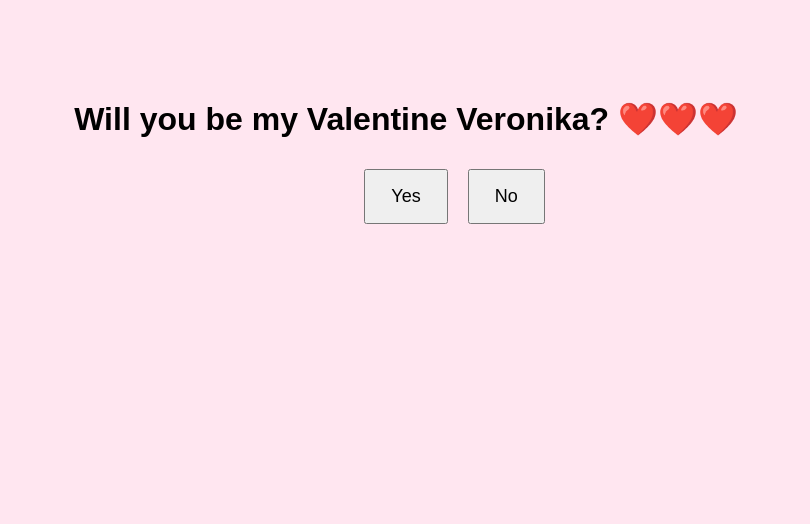
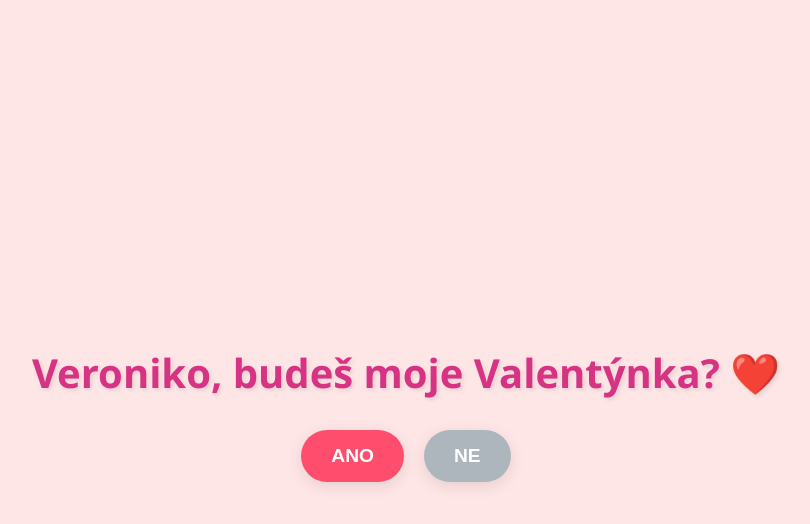
Before and after one commit to vr7n7jcc49-sys/My-ai-valentine-, a plain HTML site: page index.html in a window 1280 px wide. Shown: the whole page, without its empty margins (234-1044 px from the left). Drawn offline with Linux system fonts and the light colour scheme.

Commit message:
Update index.html

```diff
--- a/index.html
+++ b/index.html
@@ -1,45 +1,119 @@
 <!DOCTYPE html>
-<html>
+<html lang="cs">
 <head>
     <meta charset="UTF-8">
-<title>Valentine ❤️</title>
+    <meta name="viewport" content="width=device-width, initial-scale=1.0">
+    <title>Pro Veroniku ❤️</title>
     <style>
         body {
-  font-family: Arial;
+            display: flex;
+            flex-direction: column;
+            align-items: center;
+            justify-content: center;
+            height: 100vh;
+            margin: 0;
+            background-color: #ffe6e6; /* Světle růžové pozadí */
+            font-family: 'Segoe UI', Tahoma, Geneva, Verdana, sans-serif;
+            overflow: hidden;
             text-align: center;
-  margin-top: 100px;
-  background: #ffe6f0;
         }
+
+        h1 {
+            color: #d63384;
+            font-size: 2.5rem;
+            text-shadow: 2px 2px 4px rgba(0,0,0,0.1);
+            margin-bottom: 30px;
+        }
+
+        .buttons {
+            display: flex;
+            gap: 20px;
+            position: relative;
+        }
+
         button {
-  padding: 15px 25px;
-  font-size: 18px;
-  margin: 10px;
+            padding: 15px 30px;
+            font-size: 1.2rem;
+            font-weight: bold;
+            border: none;
+            border-radius: 50px;
             cursor: pointer;
+            transition: transform 0.2s, box-shadow 0.2s;
+            box-shadow: 0 4px 15px rgba(0,0,0,0.1);
         }
-#no {
+
+        #yesBtn {
+            background-color: #ff4d6d;
+            color: white;
+        }
+
+        #yesBtn:hover {
+            transform: scale(1.1);
+            background-color: #ff758f;
+        }
+
+        #noBtn {
+            background-color: #adb5bd;
+            color: white;
+            position: relative;
+        }
+
+        .heart {
             position: absolute;
+            color: #ff4d6d;
+            font-size: 20px;
+            animation: fall linear infinite;
+        }
+
+        @keyframes fall {
+            to {
+                transform: translateY(100vh);
+            }
         }
     </style>
 </head>
-
 <body>
 
-<h1>Will you be my Valentine Veronika? ❤️❤️❤️</h1>
+    <h1>Veroniko, budeš moje Valentýnka? ❤️</h1>
 
-<button onclick="yesClick()">Yes</button>
-<button id="no" onmouseover="moveNo()">No</button>
+    <div class="buttons">
+        <button id="yesBtn" onclick="celebrate()">ANO</button>
+        <button id="noBtn" onmouseover="moveButton()">NE</button>
+    </div>
 
     <script>
-function yesClick(){
-  document.body.innerHTML = "<h1>Best decision ever ❤️ Be ready for dinner next week 😘.</h1>";
+        // Funkce, která posune tlačítko "NE" pryč, když na něj najede myš/prst
+        function moveButton() {
+            const btn = document.getElementById('noBtn');
+            const x = Math.random() * (window.innerWidth - btn.offsetWidth);
+            const y = Math.random() * (window.innerHeight - btn.offsetHeight);
+
+            btn.style.position = 'fixed';
+            btn.style.left = x + 'px';
+            btn.style.top = y + 'px';
         }
 
-function moveNo(){
-  const btn = document.getElementById("no");
-  btn.style.top = Math.random()*80 + "%";
-  btn.style.left = Math.random()*80 + "%";
+        // Funkce, co se stane po kliknutí na ANO
+        function celebrate() {
+            document.body.innerHTML = `
+                <h1 style="font-size: 4rem;">JUPÍÍÍ! ❤️🥰</h1>
+                <p style="font-size: 1.5rem; color: #d63384;">Věděl jsem to! Už se moc těším!</p>
+                <div style="font-size: 5rem;">🌹🎁🥂</div>
+            `;
+            setInterval(createHeart, 300);
+        }
+
+        // Padající srdíčka na pozadí
+        function createHeart() {
+            const heart = document.createElement('div');
+            heart.classList.add('heart');
+            heart.innerHTML = '❤️';
+            heart.style.left = Math.random() * 100 + 'vw';
+            heart.style.animationDuration = Math.random() * 2 + 3 + 's';
+            document.body.appendChild(heart);
+
+            setTimeout(() => { heart.remove(); }, 5000);
         }
     </script>
-
 </body>
 </html>
```
Lines whose indentation alone changed are shown as unchanged.
